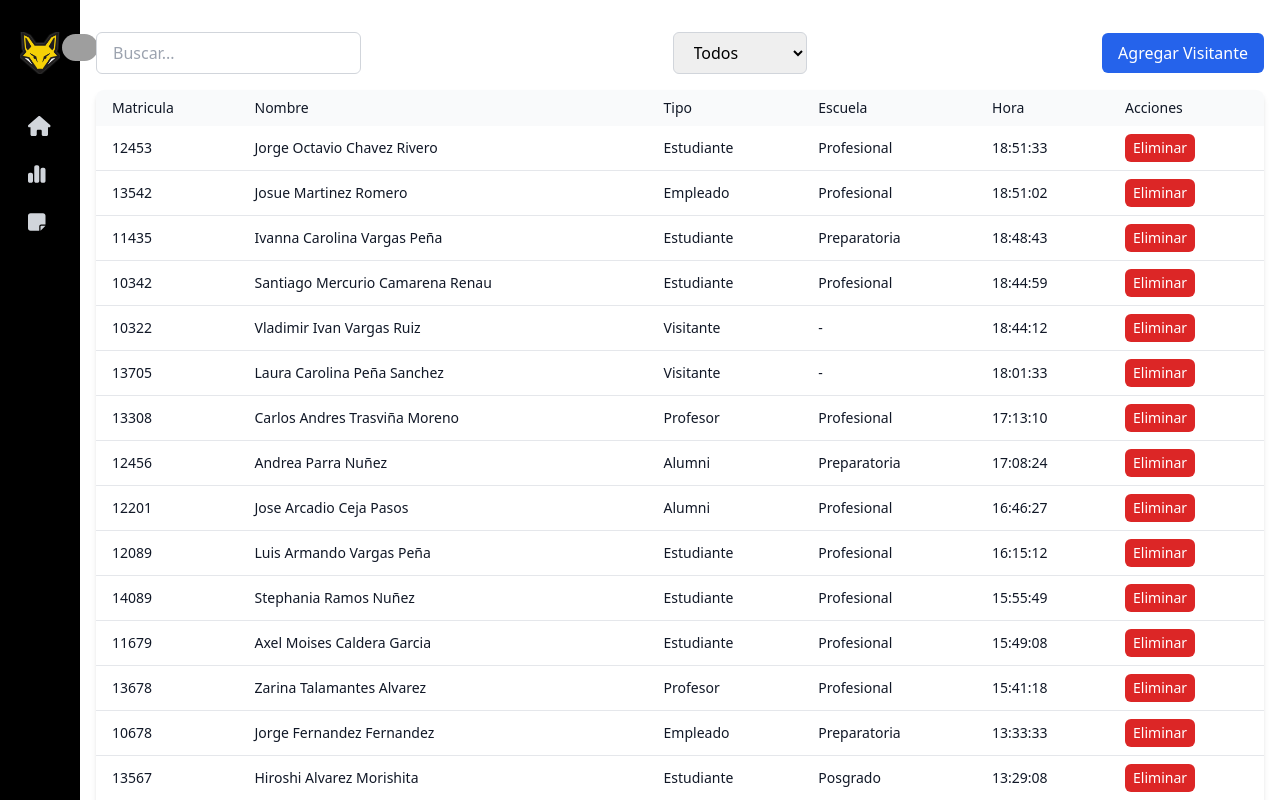
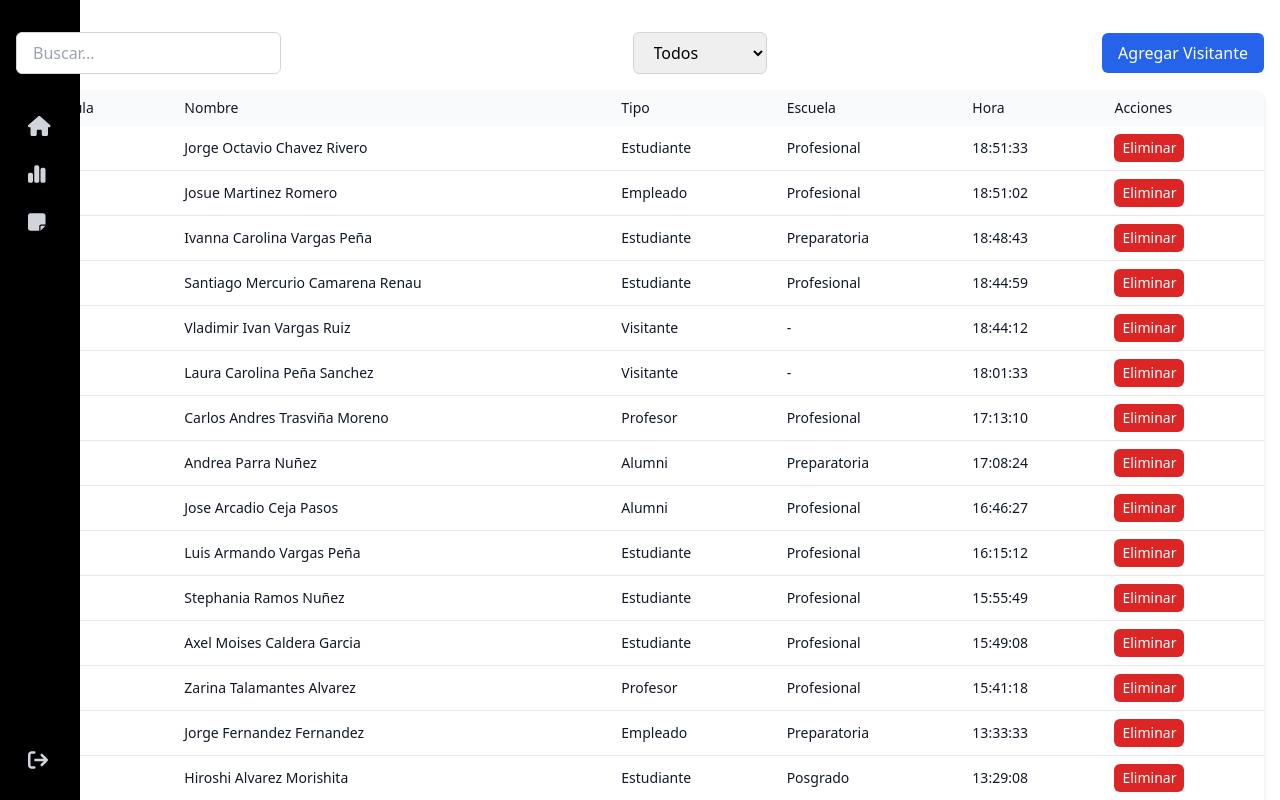
Before and after one commit to Luisvvargas/dashboard_cetysdb, a React (Vite) app in the folder dashboard_cetys/: page /ingresos in a window 1280 px wide. Shown: the top 800 px of the page. Built offline with nearby package versions, Linux system fonts and the light colour scheme; grey boxes are pictures that could not be loaded.

Commit message:
animaciones goty

```diff
--- a/dashboard_cetys/src/Empleados/Reportes.jsx
+++ b/dashboard_cetys/src/Empleados/Reportes.jsx
@@ -110,7 +110,7 @@ const Reportes = () => {
       <div className="flex justify-center mt-4">
         <button
           onClick={handleExport}
-          className="px-4 py-2 bg-black text-white rounded hover:bg-[#FFD000] hover:text-black"
+          className="px-4 py-2 bg-black text-white rounded hover:bg-[#FFD000] hover:text-black hover:scale-110 transition-transform transition-colors duration-300 ease-in-out"
           disabled={selectedSections.length === 0}
         >
           Exportar a CSV
--- a/dashboard_cetys/src/Login/LoginForm.css
+++ b/dashboard_cetys/src/Login/LoginForm.css
@@ -73,7 +73,7 @@ code{
 .wrapper button:hover {
     background-color: #000000;
     color: #ffd000;
-    animation: bounce 1s;
+    animation: shake 1s;
 }
 
 .foto {
@@ -90,11 +90,9 @@ code{
     to { background-color: #ffd000; }
 }
 
-@keyframes bounce {
-    0%, 90% {
-        transform: scale(0.95); /* Start and end at original size */
-    }
-    50% {
-        transform: scale(1.1); /* Enlarge to 110% in the middle of the animation */
-    }
-}
+@keyframes shake {
+    0%, 100% { transform: translateX(0); }
+    25% { transform: translateX(-5px); }
+    50% { transform: translateX(5px); }
+    75% { transform: translateX(-5px); }
+  }
--- a/dashboard_cetys/src/NavBar.jsx
+++ b/dashboard_cetys/src/NavBar.jsx
@@ -58,7 +58,7 @@ const NB = () => {
   };
 
   return (
-    <div className="flex bg-gray-50">
+    <div className="flex bg-gray-50 h-screen fixed">
       <div
         className={`${open ? "w-40" : "w-20"} bg-black p-5 pt-8 relative duration-300 flex flex-col`}
       >
```
